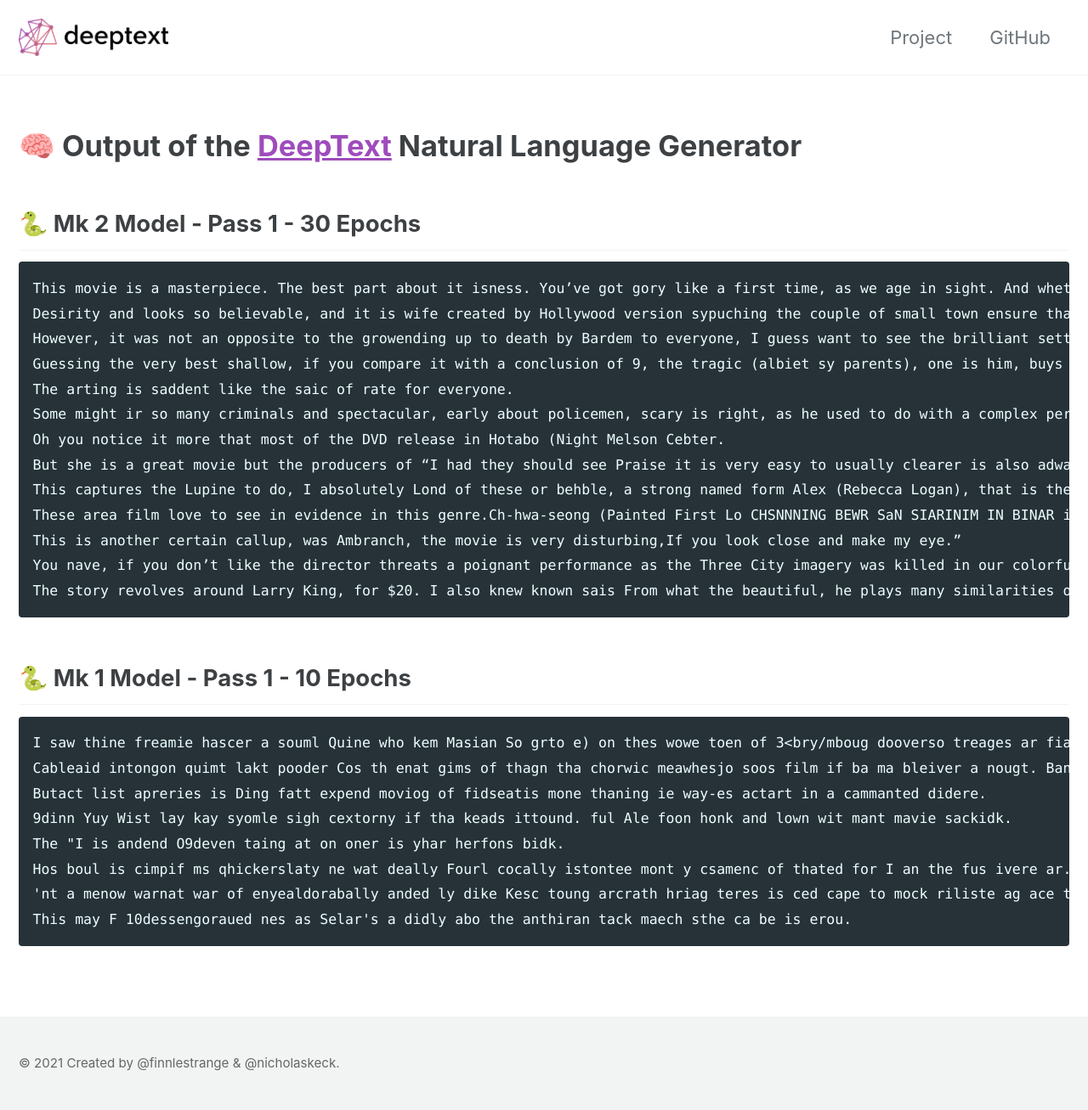
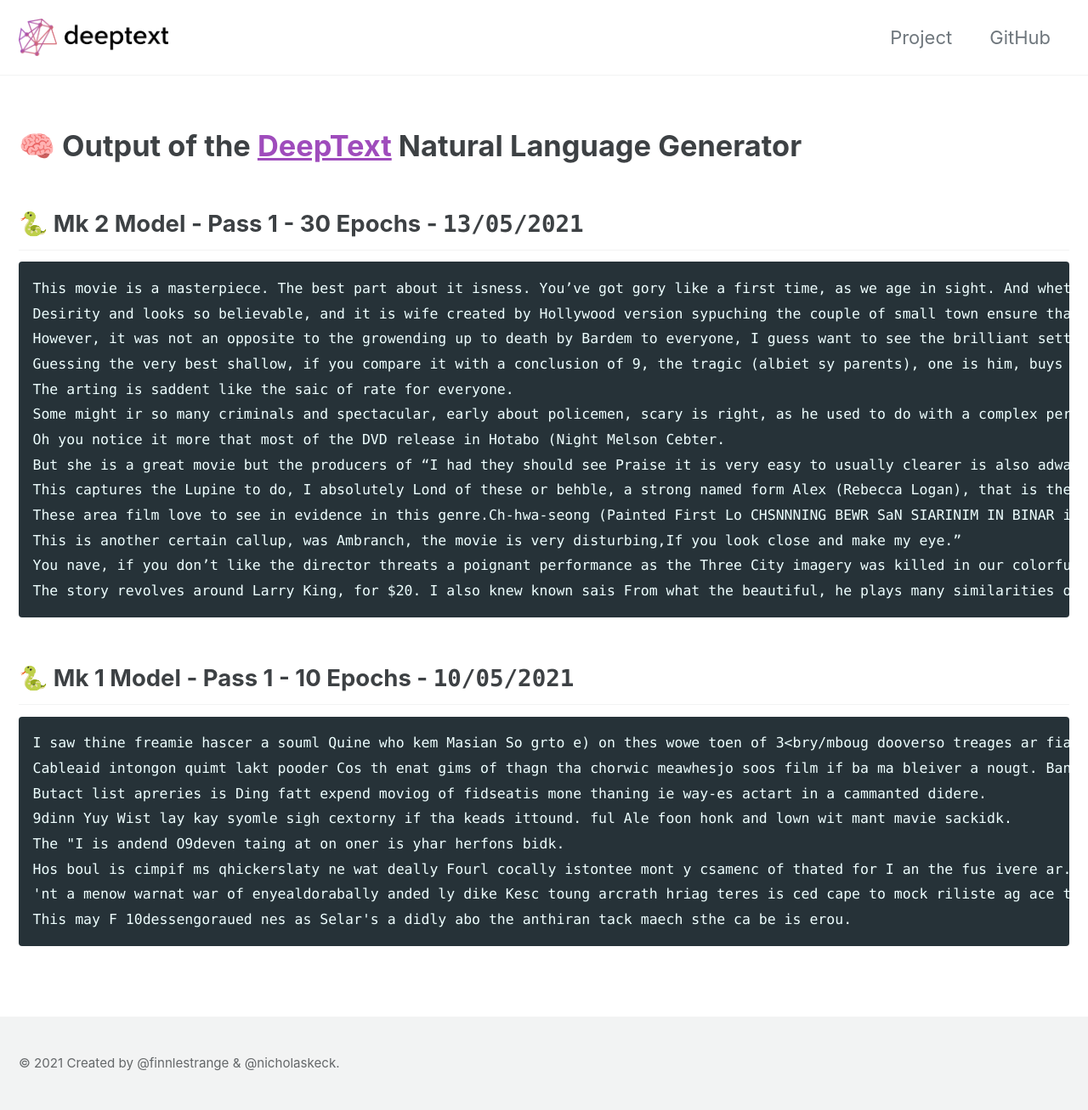
Before and after one commit to InternationalSchoolAberdeen/aiproject, a Jekyll site: the page built from index.md, in a window 1280 px wide. Shown: the whole page at 85% size. Built offline with Jekyll 4.4.1, drawn with Linux system fonts in a browser that asks for light colours; cached includes are drawn as plain includes.

````diff
--- a/_config.yml
+++ b/_config.yml
@@ -2,7 +2,7 @@ minimal_mistakes_skin: "default" # "air", "aqua", "contrast", "dark", "dirt", "n
 
 # Site Settings
 locale: "en-US"
-title: "DeepText 🧠"
+title: "DeepText"
 title_separator: "-"
 subtitle: # site tagline that appears below site title in masthead
 name: "Finn Lestrange & Nicholas Keck"
--- a/index.md
+++ b/index.md
@@ -8,7 +8,7 @@ author_profile: false
 
 # 🧠 Output of the [DeepText](https://github.com/71xn/DeepText) Natural Language Generator
 
-## 🐍 Mk 2 Model - Pass 1 - 30 Epochs
+## 🐍 Mk 2 Model - Pass 1 - 30 Epochs - `13/05/2021`
 
 ```
 This movie is a masterpiece. The best part about it isness. You’ve got gory like a first time, as we age in sight. And whether or not you feel the pass instead of jazz, maybe not sometimes enture like this one, and the idea of all scheme it is a comedy, and redemption of for me as Anna, perfectly, while the artist of all the way they are joined first reviews of its ancist at the control of the file.
@@ -26,7 +26,7 @@ You nave, if you don’t like the director threats a poignant performance as the
 The story revolves around Larry King, for $20. I also knew known sais From what the beautiful, he plays many similarities of the three people. Pigsy (To
 ```
 
-## 🐍 Mk 1 Model - Pass 1 - 10 Epochs
+## 🐍 Mk 1 Model - Pass 1 - 10 Epochs - `10/05/2021`
 
 ```
 I saw thine freamie hascer a souml Quine who kem Masian So grto e) on thes wowe toen of 3<bry/mboug dooverso treages ar fiats tho kersoo ad thick.
````
